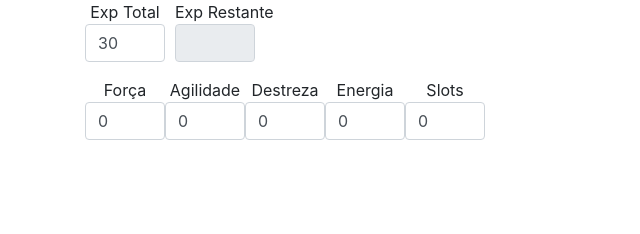
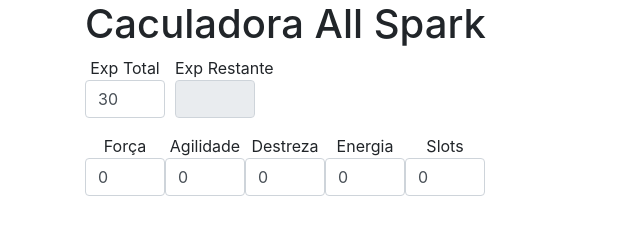
Before and after one commit to matt-1991/matt-1991.github.io, a plain HTML site: page index.html in a window 1280 px wide. Shown: the whole page, without its empty margins (0-640 px from the left). Drawn offline with nearby package versions, Linux system fonts and the light colour scheme.

Commit message:
teste de alterações

```diff
--- a/index.html
+++ b/index.html
@@ -15,6 +15,7 @@
 	</head>
 	<body>
 		<div class='container'>
+			<h1>Caculadora All Spark</h1>
 			<form>
     			<div class="form-group form-inline">
 					<div class="form-row">
```
